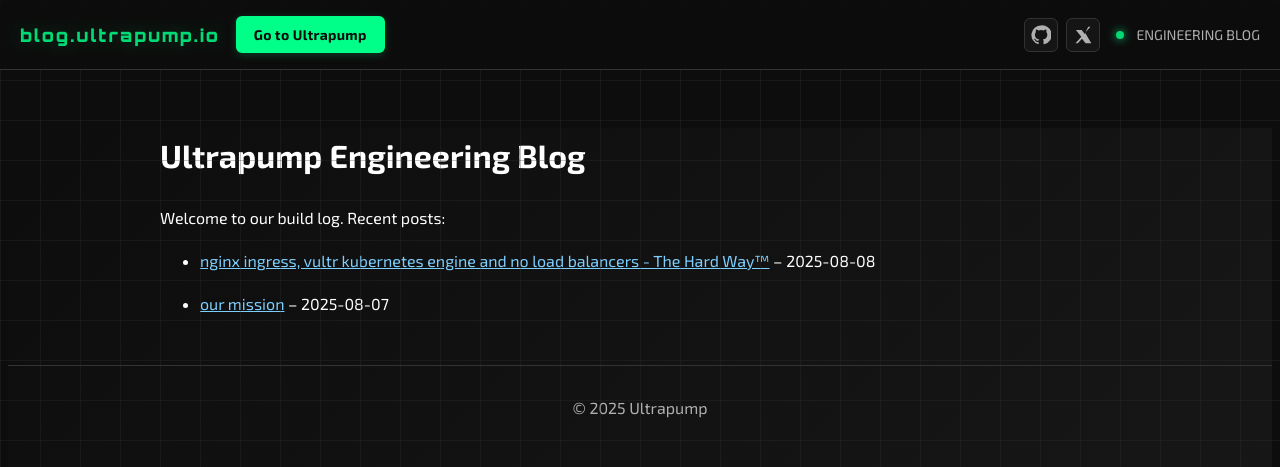
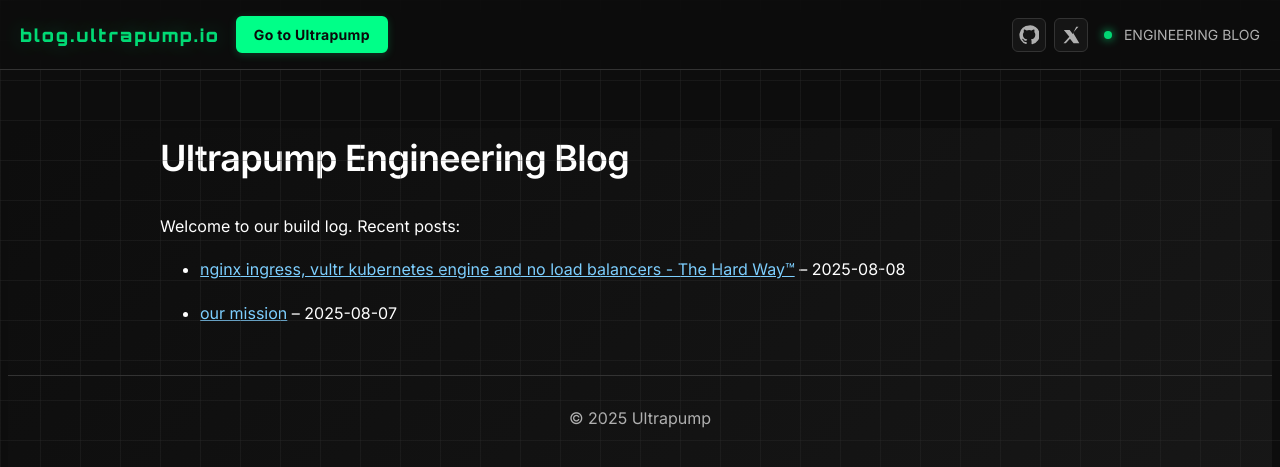
Before and after one commit to ultrapump/blog, a Jekyll site: the page built from index.md, in a window 1280 px wide and 900 px high. Shown: the top 467 px of the window. Built offline with Jekyll 4.4.1, drawn with Linux system fonts in a browser that asks for light colours.

Commit message:
Typography: switch to Inter for body text and JetBrains Mono for code; improve heading hierarchy and readability

```diff
--- a/assets/css/code.css
+++ b/assets/css/code.css
@@ -23,8 +23,9 @@ code {
   border-radius: 8px;
   padding: 0.15rem 0.45rem;
   line-height: 1.2;
-  font-family: ui-monospace, SFMono-Regular, Menlo, Monaco, Consolas, 'Liberation Mono', 'Courier New', monospace;
-  letter-spacing: 0.2px;
+  font-family: 'JetBrains Mono', ui-monospace, SFMono-Regular, Menlo, Monaco, Consolas, 'Liberation Mono', monospace;
+  font-weight: 500;
+  letter-spacing: 0.1px;
   box-shadow: inset 0 0 0 1px rgba(255,255,255,0.03), 0 0 0 3px rgba(0,255,136,0.06);
 }
 
--- a/assets/css/crypto.css
+++ b/assets/css/crypto.css
@@ -1,5 +1,5 @@
 /* Extracted minimal styling to mirror app-service/src/styles/crypto.css for blog */
-@import url('https://fonts.googleapis.com/css2?family=Orbitron:wght@400;700;900&family=Exo+2:wght@300;400;600;700&display=swap');
+@import url('https://fonts.googleapis.com/css2?family=Orbitron:wght@400;700;900&family=Inter:wght@300;400;500;600;700&family=JetBrains+Mono:wght@400;500;600&display=swap');
 
 :root {
   --bg-primary: #0d0d0d;
@@ -16,7 +16,7 @@
 html, body {
   background: var(--bg-primary);
   color: var(--text-primary);
-  font-family: 'Exo 2', 'SF Mono', 'Monaco', 'Inconsolata', 'Roboto Mono', monospace;
+  font-family: 'Inter', -apple-system, BlinkMacSystemFont, 'Segoe UI', system-ui, sans-serif;
 }
 
 .crypto-landing { background: linear-gradient(135deg, var(--bg-primary) 0%, var(--bg-secondary) 100%); min-height: 100vh; position: relative; }
@@ -91,11 +91,14 @@ html, body {
 
 .grid-overlay { position: fixed; inset: 0; background-image: linear-gradient(rgba(51,51,51,0.3) 1px, transparent 1px), linear-gradient(90deg, rgba(51,51,51,0.3) 1px, transparent 1px); background-size: 40px 40px; pointer-events: none; }
 
-.site-content { line-height: 1.7; }
-.site-content h1, .site-content h2, .site-content h3 { margin-top: 1.5rem; }
+.site-content { line-height: 1.7; font-feature-settings: 'kern' 1, 'liga' 1; }
+.site-content h1, .site-content h2, .site-content h3 { margin-top: 1.5rem; font-weight: 600; letter-spacing: -0.02em; }
+.site-content h1 { font-size: 2.25rem; }
+.site-content h2 { font-size: 1.75rem; }
+.site-content h3 { font-size: 1.375rem; }
 .site-content a { color: #7dcfff; }
 .site-content p code, .site-content li code { color: #e6e6e6; }
-.site-content blockquote { border-left: 3px solid var(--border-subtle); padding-left: 1rem; color: var(--text-secondary); }
+.site-content blockquote { border-left: 3px solid var(--border-subtle); padding-left: 1rem; color: var(--text-secondary); font-style: italic; }
 .site-content img { max-width: 100%; display: block; margin: 1rem auto; }
 
 .post .post-content pre { background: rgba(26, 26, 26, 0.7); border: 1px solid var(--border-subtle); border-radius: 8px; padding: 1rem; overflow: auto; }
```
